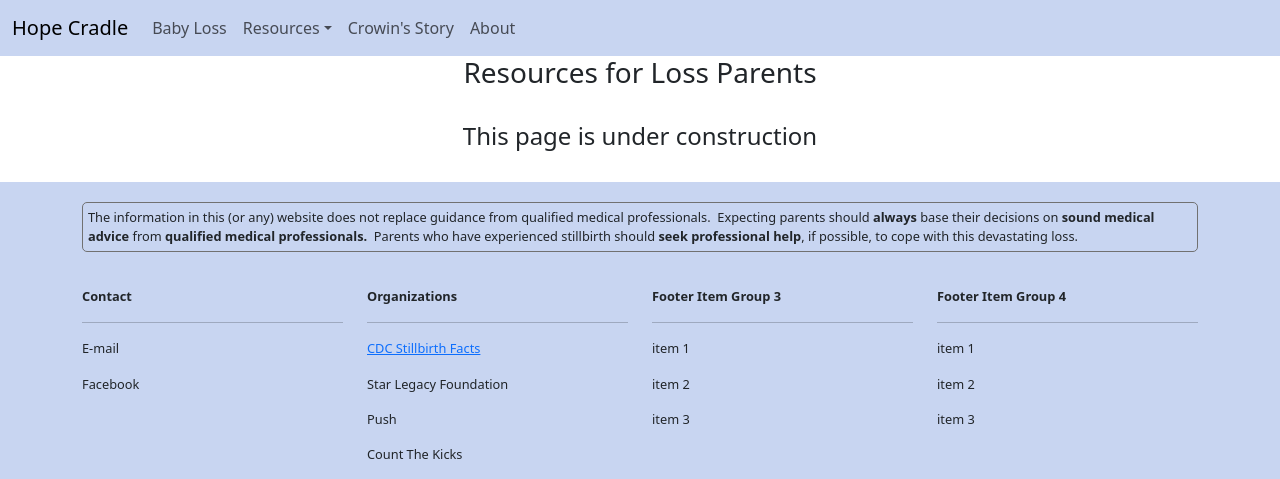
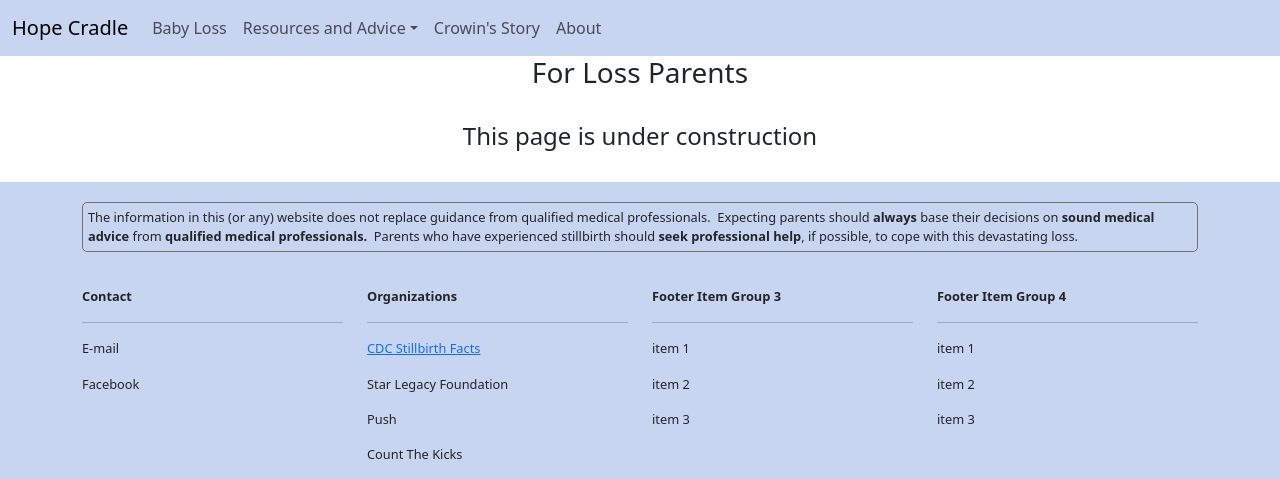
Before and after one commit to SlightlyBuggy/babyloss, a Django app: page /resources_loss in a window 1280 px wide. Shown: the top 479 px of the page. Run offline with Django 3.2, Linux system fonts and the light colour scheme; data that the repository does not hold is empty; some libraries are stand-ins or nearby versions.

Commit message:
changed verbiage

```diff
--- a/babyloss/corwin/templates/corwin/base.html
+++ b/babyloss/corwin/templates/corwin/base.html
@@ -24,7 +24,7 @@
                 <ul class="navbar-nav">
                     <li class="nav-item active"> <a class="nav-link" href="{% url 'corwin:babyloss' %}">Baby Loss </a> </li>
                     <li class="nav-item dropdown" id="myDropdown">
-                        <a class="nav-link dropdown-toggle" href="#" data-bs-toggle="dropdown">Resources</a>
+                        <a class="nav-link dropdown-toggle" href="#" data-bs-toggle="dropdown">Resources and Advice</a>
                         <ul class="dropdown-menu">
                             <li><a class="dropdown-item" href="{% url 'corwin:resources_loss' %}">For Loss Parents</a></li>
                             <li><a class="dropdown-item" href="{% url 'corwin:resources_expecting' %}">For Expecting Parents</a></li>
--- a/babyloss/corwin/templates/corwin/resources_doulas.html
+++ b/babyloss/corwin/templates/corwin/resources_doulas.html
@@ -2,7 +2,7 @@
 {% load static %}
 
 {% block content %}
-<h3 class="page-title">Resources for Doulas</h3>
+<h3 class="page-title">For Doulas</h3>
 <div>
     <br>
     {% include "page_topics.html" with page_topics=page_topics%}
--- a/babyloss/corwin/templates/corwin/resources_employers.html
+++ b/babyloss/corwin/templates/corwin/resources_employers.html
@@ -2,7 +2,7 @@
 {% load static %}
 
 {% block content %}
-<h3 class="page-title">Resources for Employers</h3>
+<h3 class="page-title">For Employers</h3>
 <div>
     <br>
     {% include "page_topics.html" with page_topics=page_topics%}
--- a/babyloss/corwin/templates/corwin/resources_expecting.html
+++ b/babyloss/corwin/templates/corwin/resources_expecting.html
@@ -2,7 +2,7 @@
 {% load static %}
 
 {% block content %}
-<h3 class="page-title">Resources for Expecting Parents</h3>
+<h3 class="page-title">For Expecting Parents</h3>
 <div>
     <br>
     {% include "page_topics.html" with page_topics=page_topics%}
--- a/babyloss/corwin/templates/corwin/resources_loss.html
+++ b/babyloss/corwin/templates/corwin/resources_loss.html
@@ -2,7 +2,7 @@
 {% load static %}
 
 {% block content %}
-<h3 class="page-title">Resources for Loss Parents</h3>
+<h3 class="page-title">For Loss Parents</h3>
 <div>
     <br>
     {% include "page_topics.html" with page_topics=page_topics%}
--- a/babyloss/corwin/templates/corwin/resources_loved.html
+++ b/babyloss/corwin/templates/corwin/resources_loved.html
@@ -2,7 +2,7 @@
 {% load static %}
 
 {% block content %}
-<h3 class="page-title">Resources for Loved Ones</h3>
+<h3 class="page-title">For Loved Ones</h3>
 <div>
     <br>
     {% include "page_topics.html" with page_topics=page_topics%}
--- a/babyloss/corwin/templates/corwin/resources_providers.html
+++ b/babyloss/corwin/templates/corwin/resources_providers.html
@@ -2,7 +2,7 @@
 {% load static %}
 
 {% block content %}
-<h3 class="page-title">Resources for Providers</h3>
+<h3 class="page-title">For Providers</h3>
 <div>
     <br>
     {% include "page_topics.html" with page_topics=page_topics%}
```
